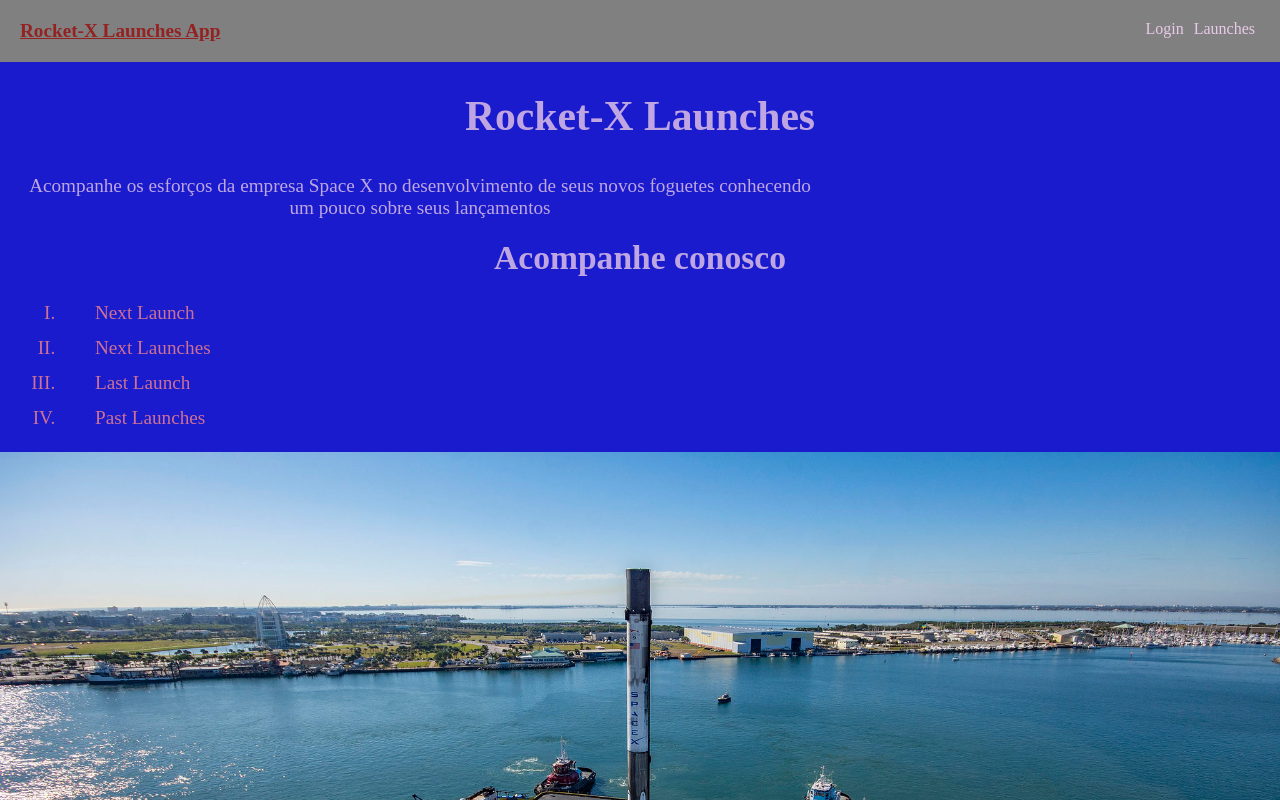
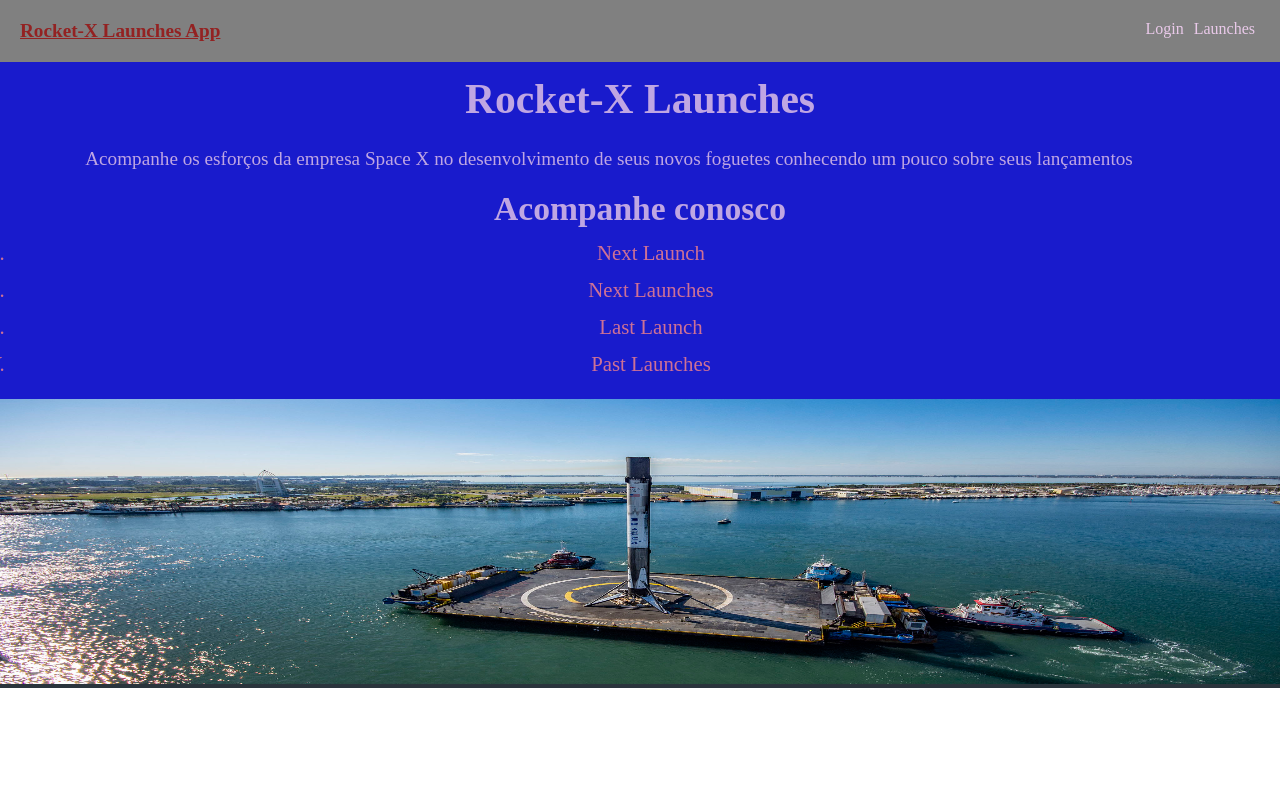
Before and after one commit to ahoymarcus/reactjs-rocket-launches-app, a React (Create React App) app: page / in a window 1280 px wide. Shown: the top 800 px of the page. Built offline with nearby package versions, Linux system fonts and the light colour scheme.

Commit message:
Criar estilo basico geral

```diff
--- a/src/App.css
+++ b/src/App.css
@@ -26,9 +26,9 @@
 }
 
 
-@media only screen and (min-width: 800px) {
+@media only screen and (min-width: 860px) {
 	h1 {
-		margin: 10px 0 35px 0;
+		/*margin: 10px 0 35px 0;*/
 		font-size: 2.6rem;
 	}
 }
@@ -60,7 +60,7 @@
 }
 
 
-@media only screen and (min-width: 800px) {
+@media only screen and (min-width: 860px) {
 	.nav-container {
 		padding: 20px;
 	}
--- a/src/pages/home.css
+++ b/src/pages/home.css
@@ -39,11 +39,31 @@
 }
 
 
-
-.home-info ul {
-
-}
-
 .home-main img {
 	width: 100%;
 }
+
+
+@media only screen and (min-width: 650px) {
+	.home-main img {
+		max-height: 285px;
+	}
+}
+
+@media only screen and (min-width: 860px) {
+	.home-header {
+		padding-top: 13px;
+	}
+	.home-header p {
+		max-width: 95%;
+	}
+	.home-info h2 {
+		margin-bottom: 0px;
+	}
+	.home-info li {
+		font-size: 1.3rem;
+
+		margin-left: 0px;
+		text-align: center;
+	}
+}
```
